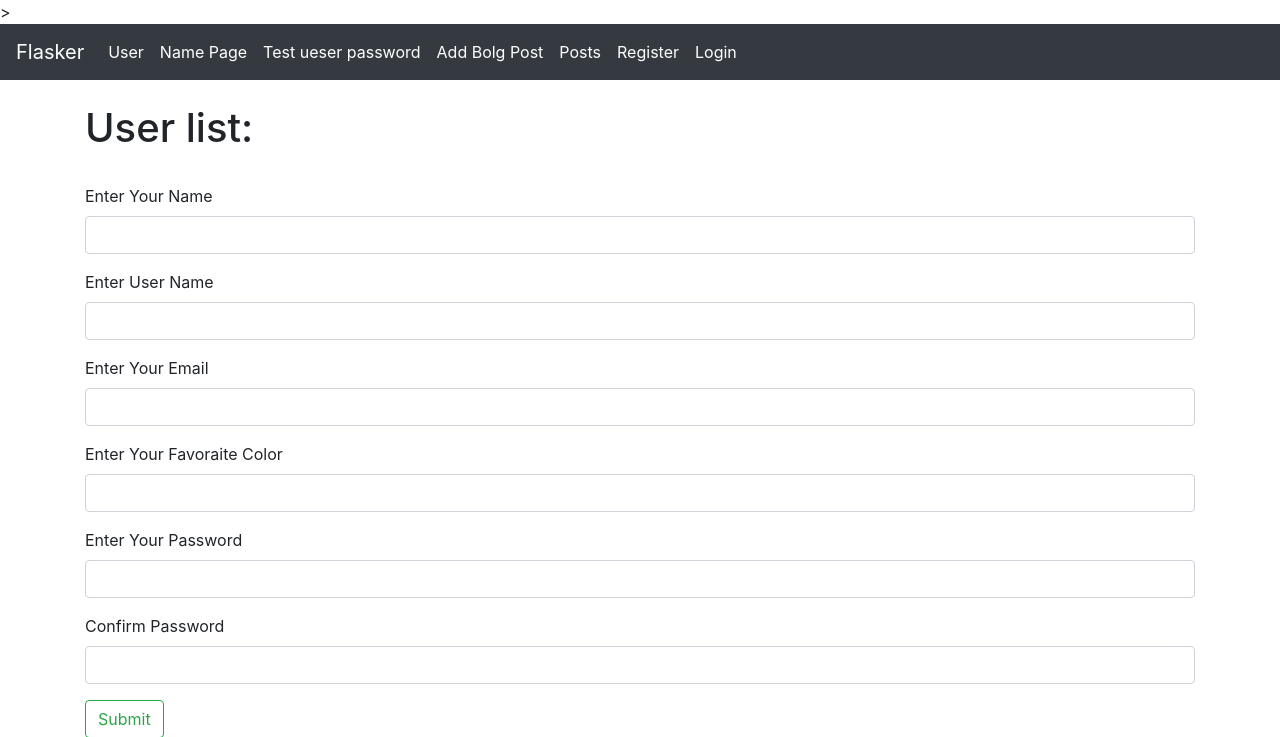
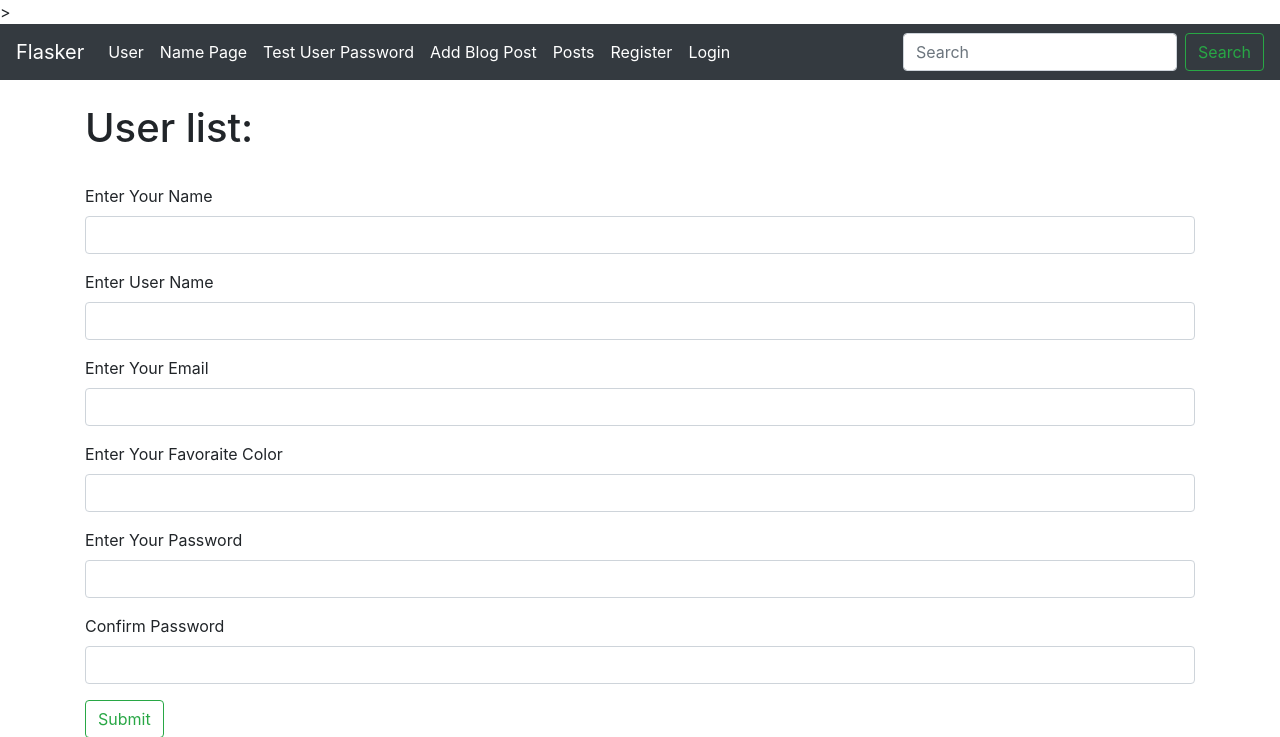
Before and after one commit to an90ass/Blog-Post-Manager, a Flask app: page /users/add in a window 1280 px wide. Shown: the top 737 px of the page. Run offline with Flask 3, Linux system fonts and the light colour scheme; some libraries are stand-ins or nearby versions.

Commit message:
Search for posts

```diff
--- a/BlogPost/Databases.py
+++ b/BlogPost/Databases.py
@@ -76,5 +76,12 @@ def delete_post_from_db(post):
         db.session.commit()
     except Exception as e:
         flash("There was a porblem deleting post !")
+
 def get_user_by_user_name(user_name):
     return Users.query.filter_by(user_name=user_name).first()
+
+def all_posts():
+    return Posts.query
+def searched_posts(posts,search):
+    posts = posts.filter(Posts.content.like('%' + search + '%'))
+    return posts.order_by(Posts.title).all()
--- a/BlogPost/WebForms.py
+++ b/BlogPost/WebForms.py
@@ -32,3 +32,7 @@ class LoginForm(FlaskForm):
     user_name = StringField("User Name",validators=[DataRequired()])
     password = PasswordField("Password",validators=[DataRequired()])
     submit = SubmitField("Login")
+
+class SearchForm(FlaskForm):
+    searched = StringField("Searched",validators=[DataRequired()])
+    submit = SubmitField("search")
--- a/BlogPost/app.py
+++ b/BlogPost/app.py
@@ -1,6 +1,6 @@
 from flask import Flask, render_template, flash,request,redirect, url_for
-from Databases import add_user_to_db, delete_post_from_db, delete_user_from_db, get_all_users, get_all_posts, get_post, get_user_by_user_name, get_user_info, pw_to_chek_in_db, update_post_in_db, update_user_in_db,add_post
-from WebForms import LoginForm, NamerForm, PasswordForm, UserForm ,PostForm
+from Databases import add_user_to_db, delete_post_from_db, delete_user_from_db, get_all_users, get_all_posts, get_post, get_user_by_user_name, get_user_info, pw_to_chek_in_db, searched_posts, update_post_in_db, update_user_in_db,add_post,all_posts
+from WebForms import LoginForm, NamerForm, PasswordForm, SearchForm, UserForm ,PostForm
 from Models import db, migrate, login_manager
 from werkzeug.security import check_password_hash
 from datetime import date, datetime
@@ -269,7 +269,7 @@ def dashboard():
         return render_template("dashboard.html",
                                     form=form,
                                    user_info=user_info)
-    return render_template("dashboard.html")
+    # return render_template("dashboard.html")
 
 
 # Create Logout page
@@ -280,6 +280,24 @@ def logout():
     flash('You Have Been Logged Out - Thanks For Stopping By ..!!')
     return redirect(url_for('login'))
 
+#  Create Search Function
+@app.route('/search', methods=['POST'])
+def search():
+    form = SearchForm()
+    posts = all_posts()
+    if form.validate_on_submit():
+        post.searched = form.searched.data
+
+        filtered_posts = searched_posts(posts,post.searched)
+        return render_template("search.html", form=form, searched=form.searched.data,filtered_posts=filtered_posts)
+    return render_template("search.html", form=form, searched="You didn't do the search")
+
+# Pass Stuff to Navbar
+@app.context_processor
+def base():
+    form = SearchForm()
+    return dict(form=form)
+
 
 
 
--- a/BlogPost/templates/navbar.html
+++ b/BlogPost/templates/navbar.html
@@ -1,26 +1,22 @@
 <nav class="navbar navbar-expand-lg navbar-dark bg-dark">
-    <a class="navbar-brand" href="{{
-        url_for('index')
-    }}">Flasker</a>
+  <a class="navbar-brand" href="{{ url_for('index') }}">Flasker</a>
   <button class="navbar-toggler" type="button" data-toggle="collapse" data-target="#navbarSupportedContent" aria-controls="navbarSupportedContent" aria-expanded="false" aria-label="Toggle navigation">
     <span class="navbar-toggler-icon"></span>
   </button>
 
   <div class="collapse navbar-collapse" id="navbarSupportedContent">
     <ul class="navbar-nav mr-auto">
-
       <li class="nav-item active">
           <a class="nav-link" href="{{ url_for('user', name='aa') }}">User</a>
         </li>
         <li class="nav-item active">
           <a class="nav-link" href="{{ url_for('name') }}">Name Page</a>
         </li>
-
         <li class="nav-item active">
-            <a class="nav-link" href="{{ url_for('test_pw') }}">Test ueser password</a>
+          <a class="nav-link" href="{{ url_for('test_pw') }}">Test User Password</a>
         </li>
         <li class="nav-item active">
-            <a class="nav-link" href="{{ url_for('add_post_route') }}">Add Bolg Post</a>
+          <a class="nav-link" href="{{ url_for('add_post_route') }}">Add Blog Post</a>
         </li>
         <li class="nav-item active">
           <a class="nav-link" href="{{ url_for('posts') }}">Posts</a>
@@ -40,8 +36,13 @@
           <a class="nav-link" href="{{ url_for('login') }}">Login</a>
         </li>
         {% endif %}
-
     </ul>
+<form method="POST" action="{{
+    url_for('search') }}" class="d-flex">
+  {{ form.hidden_tag() }}
+  <input class="form-control mr-sm-2" type="search" placeholder="Search" aria-label="Search" name="searched">
+  <button class="btn btn-outline-success my-2 my-sm-0" type="submit">Search</button>
+</form>
 
   </div>
 </nav>
```
Also changed, not shown: BlogPost/templates/search.html (added, +11 -0 lines). Lines whose indentation alone changed are shown as unchanged.
